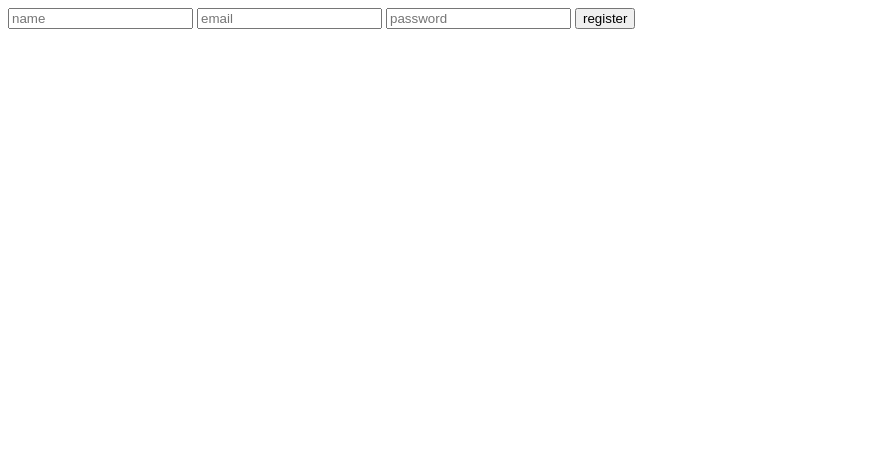
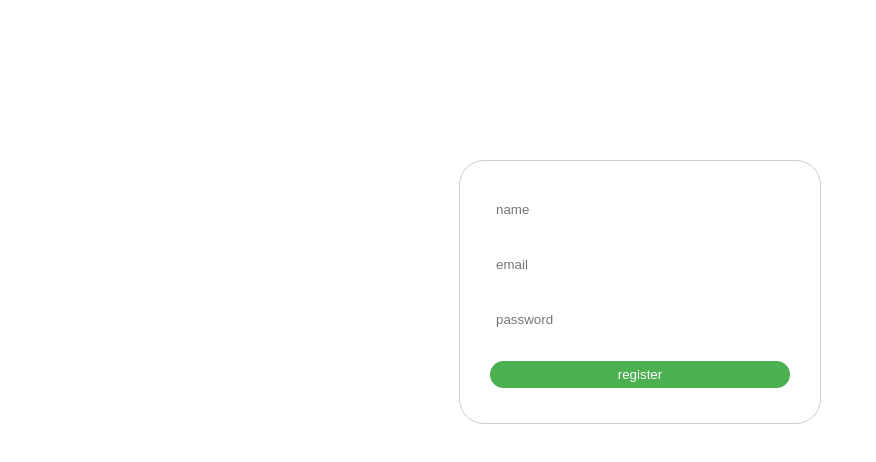
Before and after one commit to jonatavsantos/login-cookies, a website: page front/index.html in a window 1280 px wide. Shown: the whole page, without its empty margins (0-876 px from the left). Drawn offline with Linux system fonts and the light colour scheme.

Commit message:
Register front-end

```diff
--- a/front/index.html
+++ b/front/index.html
@@ -3,15 +3,17 @@
 <head>
     <meta charset="UTF-8">
     <meta name="viewport" content="width=device-width, initial-scale=1.0">
+    <link rel="stylesheet" href="style.css">
     <title>Document</title>
 </head>
 <body>
+    <div class="box">
     <form action="/postuser" method="post">
-        <input type="text" id="name" name="name" placeholder="name">
-        <input type="email" id="email" name="email" placeholder="email">
-        <input type="password" id="password" name="password" placeholder="password">
-        <input type="submit" value="register">
-
+        <input type="text" id="name" name="name" placeholder="name"><br><br>
+        <input type="email" id="email" name="email" placeholder="email"><br><br>
+        <input type="password" id="password" name="password" placeholder="password"><br><br>
+        <input type="submit" id="submit" value="register">
     </form>
+    <div>
 </body>
 </html>
--- /dev/null
+++ b/front/style.css
@@ -0,0 +1,37 @@
+
+
+.box {
+    width: 300px;
+    margin: 160px auto;
+    padding: 30px;
+    border: 1px solid #ccc;
+    border-radius: 25px;
+    background-color: ffff;
+}
+
+input {
+    width: 100%;
+    padding: 6px;
+    margin: 5px 0;
+    box-sizing: border-box;
+    color:red;
+    border: none;
+    background-color: transparent;
+    border-width: 1px;
+    border-radius: 20px;
+}
+
+input:focus {
+    outline: none;
+    border-color: #af4c4c; /* Cor da borda ao clicar no input */
+}
+
+#submit {
+    background-color: #4caf50;
+    color: white;
+    cursor: pointer;
+}
+
+#submit:hover {
+    background-color: #45a049;
+}
```
Also changed, not shown: 3 other files.
